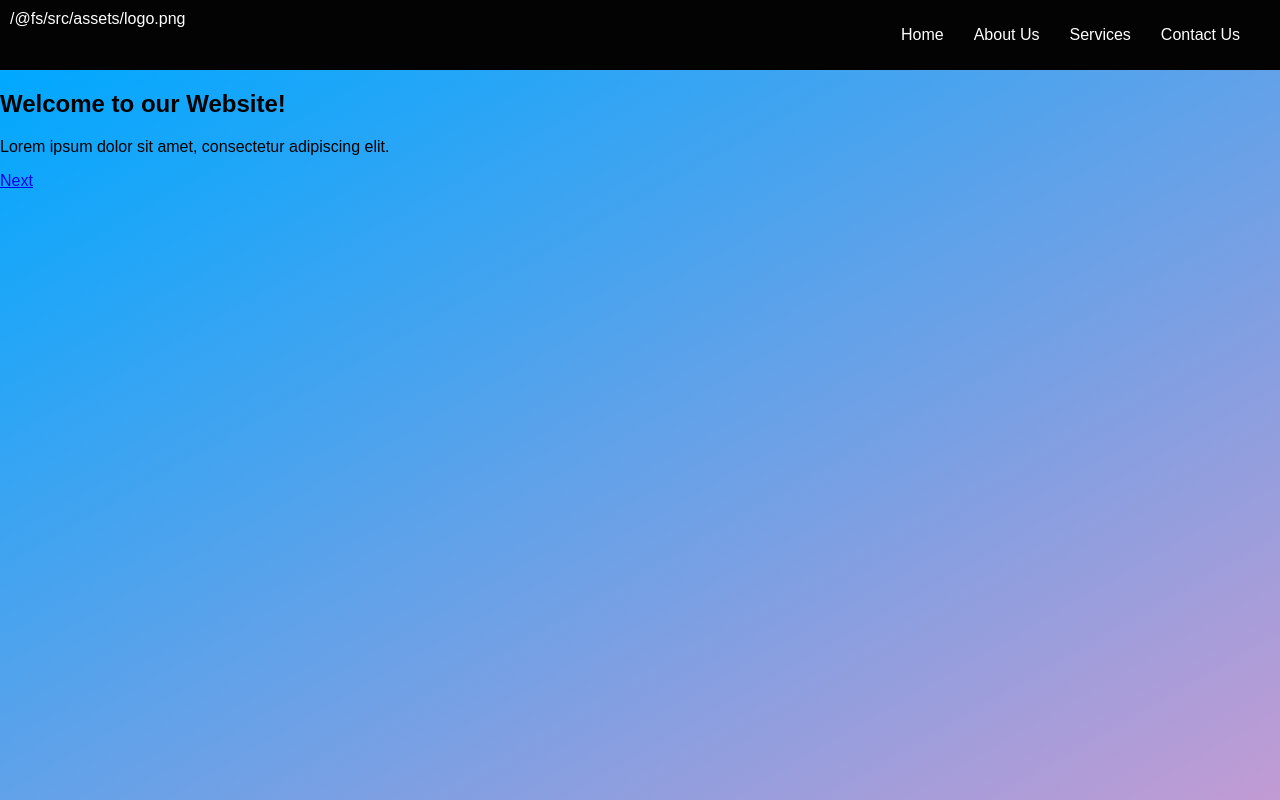
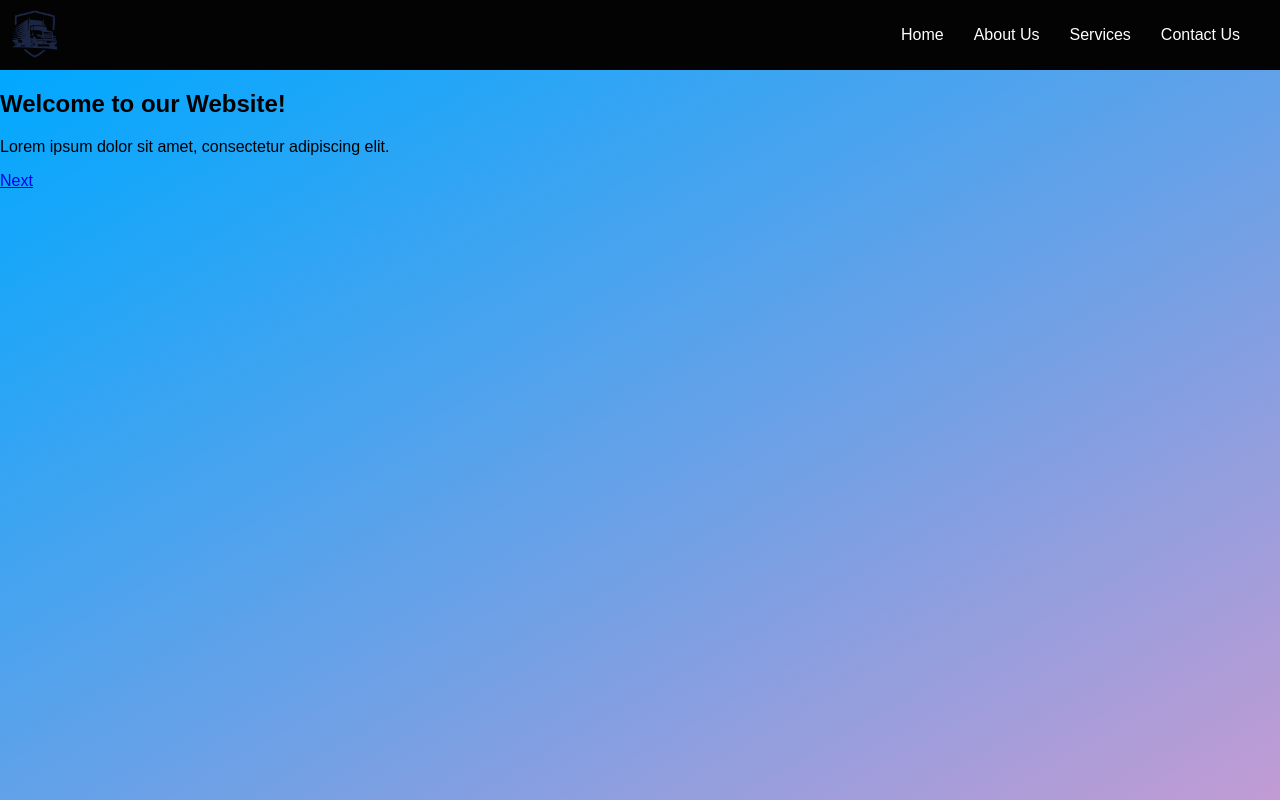
Before and after one commit to mshehryarahmed/test, a React (Create React App) app: page / in a window 1280 px wide. Shown: the top 800 px of the page. Built offline with nearby package versions, Linux system fonts and the light colour scheme.

Commit message:
logo added

```diff
--- a/src/components/Navbar.css
+++ b/src/components/Navbar.css
@@ -21,3 +21,7 @@
     text-decoration: none;
     color: #fff;
 }
+.image-logo{
+    height: 3em;
+    width: 3em;
+}
--- a/src/components/Navbar.js
+++ b/src/components/Navbar.js
@@ -5,7 +5,8 @@ import logo from '../assets/logo.png';
 const Navbar = () => {
   return (
     <nav className="navbar">
-      {logo}
+
+      <img src={logo} alt="logo_logistics" className="image-logo"/>
       {/* Your navigation links */}
       <ul>
         <li><a href="#home">Home</a></li>
```
